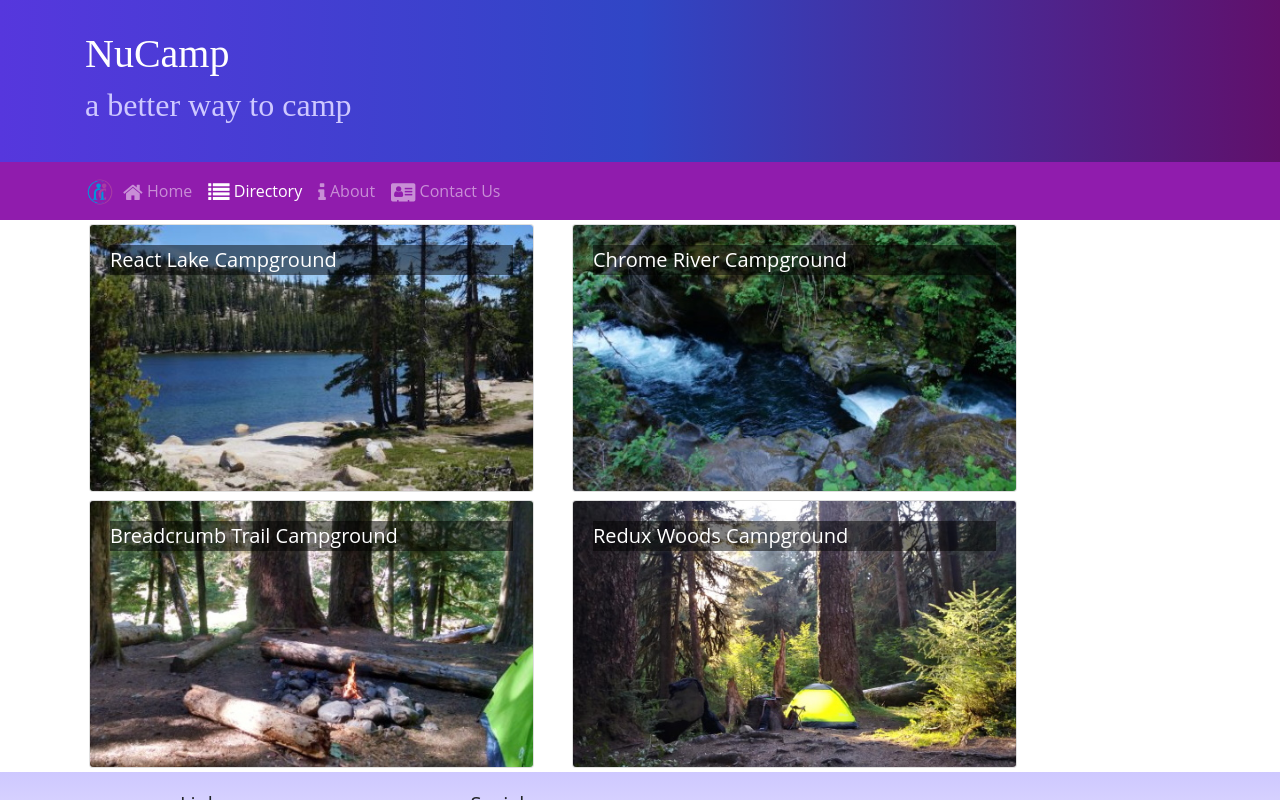
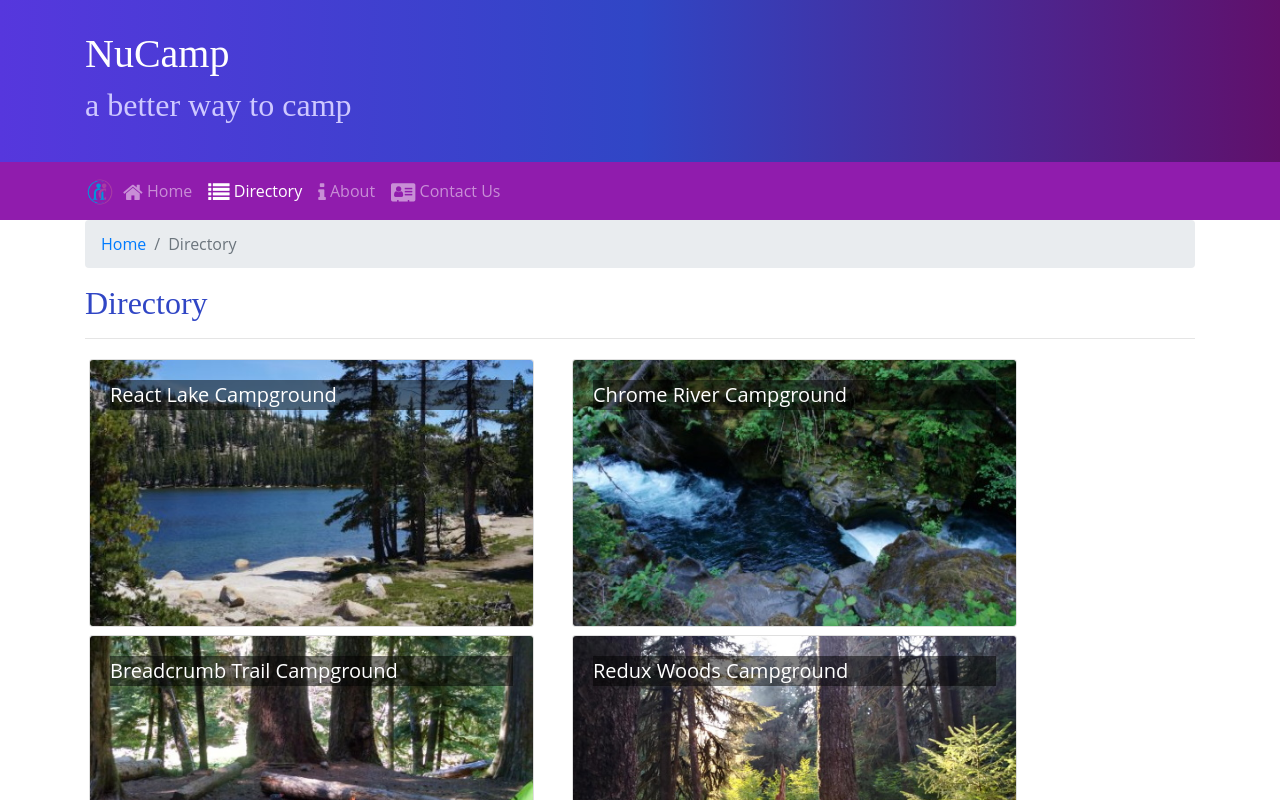
Before and after one commit to kikluz/ncamp_react, a React (Create React App) app: page /directory in a window 1280 px wide. Shown: the top 800 px of the page. Built offline with nearby package versions, Linux system fonts and the light colour scheme.

Commit message:
add breadcrumbs

```diff
--- a/src/components/CampsiteInfoComponent.js
+++ b/src/components/CampsiteInfoComponent.js
@@ -1,5 +1,6 @@
 import React from "react";
-import { Card, CardImg, CardImgOverlay, CardText, CardBody, CardTitle } from 'reactstrap';
+import { Card, CardImg, CardText, CardBody, CardTitle, Breadcrumb, BreadcrumbItem  } from 'reactstrap';
+import { Link } from 'react-router-dom';
 
 
 
@@ -42,8 +43,18 @@
 		return (
 			<div className="container">
 				<div className="row">
+            <div className="col">
+            <Breadcrumb>
+              <BreadcrumbItem> <Link to="/directory">Directory</Link></BreadcrumbItem>
+              <BreadcrumbItem active> {props.campsite.name}</BreadcrumbItem>
+            </Breadcrumb>
+                <h2>{props.campsite.name}</h2>
+                <hr />
+            </div>
+        </div>
+				<div className="row">
 					<RenderCampsite campsite={props.campsite} />
-					<RenderComments comments={props.campsite.comments} />
+					<RenderComments comments={props.comments} />
 				</div>
 			</div>
 		);
--- a/src/components/ContactComponent.js
+++ b/src/components/ContactComponent.js
@@ -1,10 +1,16 @@
 import React from 'react';
+import { Breadcrumb, BreadcrumbItem } from 'reactstrap';
+import { Link } from 'react-router-dom';
 
 function Contact(props){
     return (
         <div className="container">
         <div className="row">
             <div className="col">
+            <Breadcrumb>
+              <BreadcrumbItem> <Link to="/Home">Home</Link></BreadcrumbItem>
+              <BreadcrumbItem active> Contact Us</BreadcrumbItem>
+            </Breadcrumb>
                 <h2>Contact Us</h2>
                 <hr />
             </div>
--- a/src/components/DirectoryComponent.js
+++ b/src/components/DirectoryComponent.js
@@ -1,14 +1,17 @@
 import React from "react";
-import { Card, CardImg, CardImgOverlay, CardTitle } from 'reactstrap';
+import { Card, CardImg, CardImgOverlay, CardTitle, Breadcrumb, BreadcrumbItem } from 'reactstrap';
+import { Link } from 'react-router-dom';
 
 function RenderDirectoryItem({ campsite }) {
   return (
     <Card>
-      <CardImg with='100%' src={campsite.image} alt={campsite.name} />
-      <CardImgOverlay>
-        <CardTitle>{campsite.name}</CardTitle>
-      </CardImgOverlay>
-    </Card>
+    <Link to={`/directory/${campsite.id}`}>
+        <CardImg width="100%" src={campsite.image} alt={campsite.name} />
+        <CardImgOverlay>
+            <CardTitle>{campsite.name}</CardTitle>
+        </CardImgOverlay>
+    </Link>
+</Card>
   );
 }
 
@@ -27,6 +30,16 @@
   return (
     <div className="container">
       <div className="row">
+        <div className="col">
+            <Breadcrumb>
+              <BreadcrumbItem> <Link to="/Home">Home</Link></BreadcrumbItem>
+              <BreadcrumbItem active> Directory</BreadcrumbItem>
+            </Breadcrumb>
+            <h2>Directory</h2>
+            <hr/>
+        </div>
+      </div>
+      <div className="row">
         {directory}
       </div>
     </div>
--- a/src/components/MainComponent.js
+++ b/src/components/MainComponent.js
@@ -38,6 +38,15 @@
 			);
 		}
 
+		const CampsiteWithId = ({match}) => {
+            return (
+                <CampsiteInfo
+                    campsite={this.state.campsites.filter(campsite => campsite.id === +match.params.campsiteId)[0]}
+                    comments={this.state.comments.filter(comment => comment.campsiteId === +match.params.campsiteId)}
+                />
+            );
+        };
+
 
 		return (
 			<div>
@@ -45,6 +54,7 @@
 				<Switch>
 					<Route path='/home' component={HomePage} />
 					<Route exact path='/directory' render={() => <Directory campsites={this.state.campsites} />} />
+					<Route path='/directory/:campsiteId' component={CampsiteWithId} />
 					<Route exact path='/contactus' component={Contact} />
 					<Redirect to ='/Home' />
 				</Switch>
```
